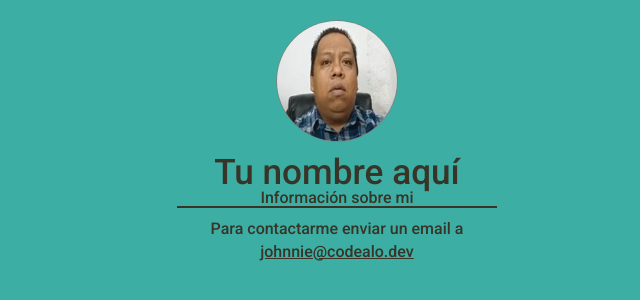
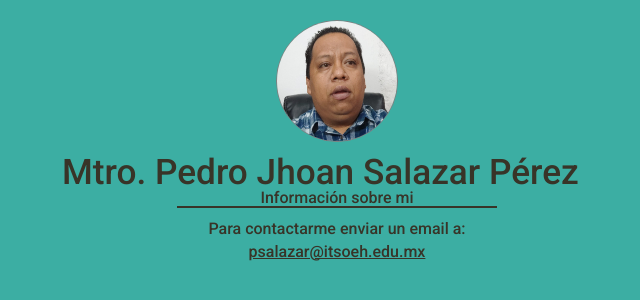
Before and after one commit to PedroSalazar01/pedrosalazar.github.com, a plain HTML site: page sobre-mi.html in a window 1280 px wide. Shown: the whole page, without its empty margins (303-943 px from the left). Drawn offline with Linux system fonts and the light colour scheme; files whose address does not match are found by name.

Commit message:
Personalizando vinculos

```diff
--- a/sobre-mi.html
+++ b/sobre-mi.html
@@ -14,13 +14,13 @@
 <body>
   <main>
     <div class="avatar">
-      <img src="/assets/avatar.jpg" class="avatar-img" />
+      <img src="C:/Users/PedroJhoanSalazarPér/Documents/Github/pedrosalazar.github.com/assets/avatarr.jpg" class="avatar-img" />
     </div>
-    <h1>Tu nombre aquí</h1>
+    <h1>Mtro. Pedro Jhoan Salazar Pérez</h1>
     <div>Información sobre mi</div>
     <div class="divider"></div>
-    <footer class="footer">Para contactarme enviar un email a <a
-        href="mailto:johnnie@codealo.dev">johnnie@codealo.dev</a>
+    <footer class="footer">Para contactarme enviar un email a: <a
+        href="mailto:psalazar@itsoeh.edu.mx">psalazar@itsoeh.edu.mx</a>
     </footer>
   </main>
 </body>
--- a/style.css
+++ b/style.css
@@ -25,6 +25,8 @@ main {
 h1 {
   font-size: 2.2rem;
   font-weight: 500;
+  align-items: center;
+  width: 550px;
 }
 
 .avatar {
```
Also changed, not shown: index.html (+11 -8 lines), assets/avatarr.jpg (added).
